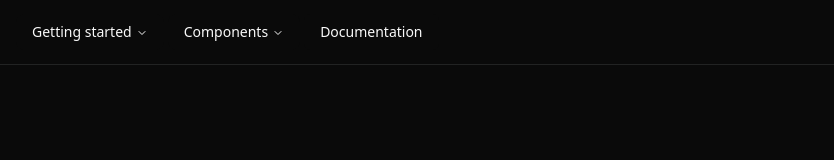
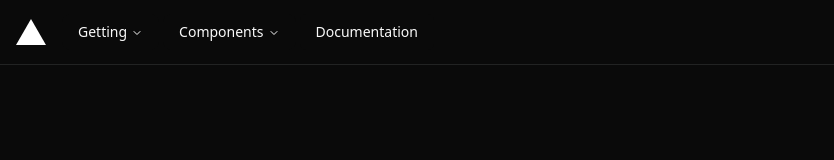
Before and after one commit to ChiosYang/TimeTracker, a Next.js app: page / in a window 1280 px wide. Shown: the top 160 px of the page, without its empty margins (0-834 px from the left). Built offline with nearby package versions, Linux system fonts and the light colour scheme.

Commit message:
主导航组件添加Logo

```diff
--- a/components/main-nav.tsx
+++ b/components/main-nav.tsx
@@ -2,6 +2,7 @@
 
 import * as React from "react";
 import Link from "next/link";
+import Image from "next/image";
 
 import {
   NavigationMenu,
@@ -54,10 +55,19 @@ const components: { title: string; href: string; description: string }[] = [
 
 export function MainNav() {
   return (
+    <div className="flex items-center gap-x-4">
+      <Link href="/">
+        <Image
+          src="/vercel.svg"
+          alt="Logo"
+          width={30}
+          height={30}
+        />
+      </Link>
       <NavigationMenu>
         <NavigationMenuList>
           <NavigationMenuItem>
-          <NavigationMenuTrigger>Getting started</NavigationMenuTrigger>
+            <NavigationMenuTrigger>Getting</NavigationMenuTrigger>
             <NavigationMenuContent>
               <ul className="grid gap-3 p-6 md:w-[400px] lg:w-[500px] lg:grid-cols-[.75fr_1fr]">
                 <li className="row-span-3">
@@ -114,11 +124,12 @@ export function MainNav() {
           </NavigationMenuItem>
         </NavigationMenuList>
       </NavigationMenu>
+    </div>
   );
 }
 
 const ListItem = React.forwardRef<
-  React.ElementRef<typeof Link>,
+  React.ComponentRef<typeof Link>,
   React.ComponentPropsWithoutRef<typeof Link> & { title: string }
 >(({ className, title, children, ...props }, ref) => {
   return (
```
Lines whose indentation alone changed are shown as unchanged.
